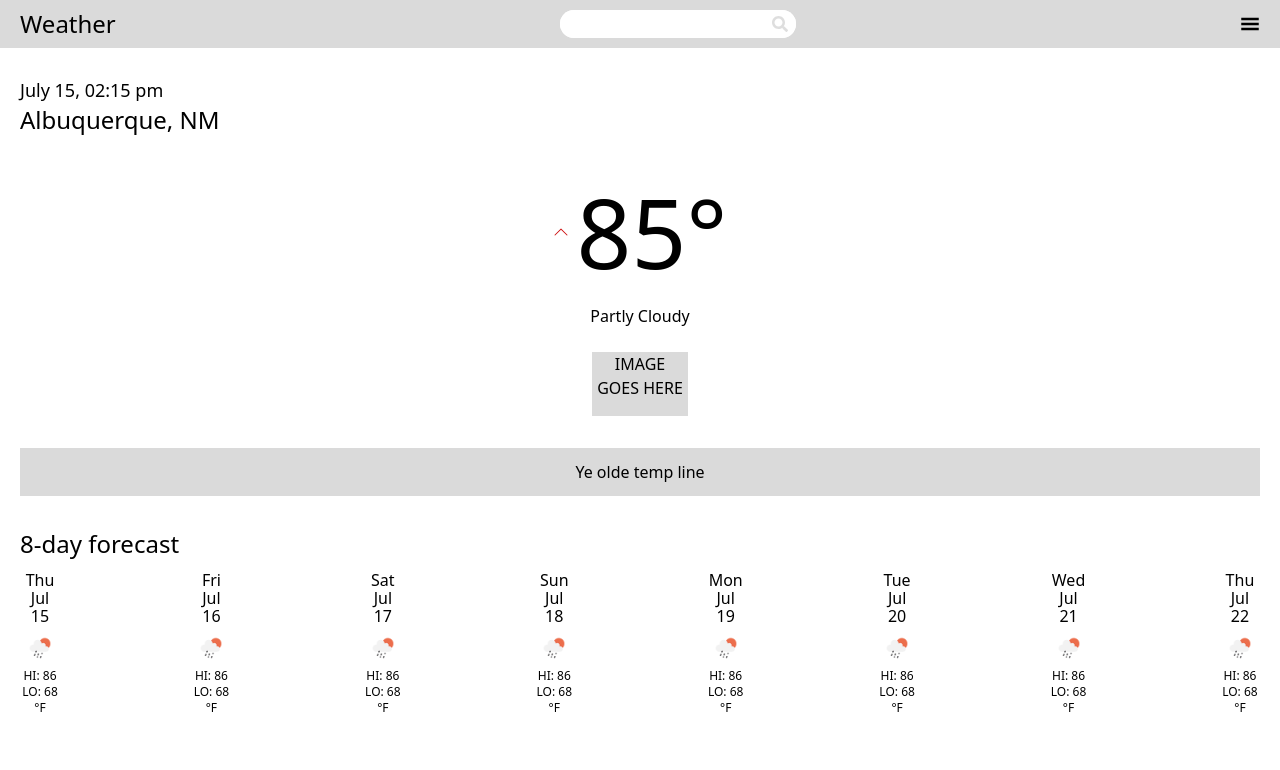
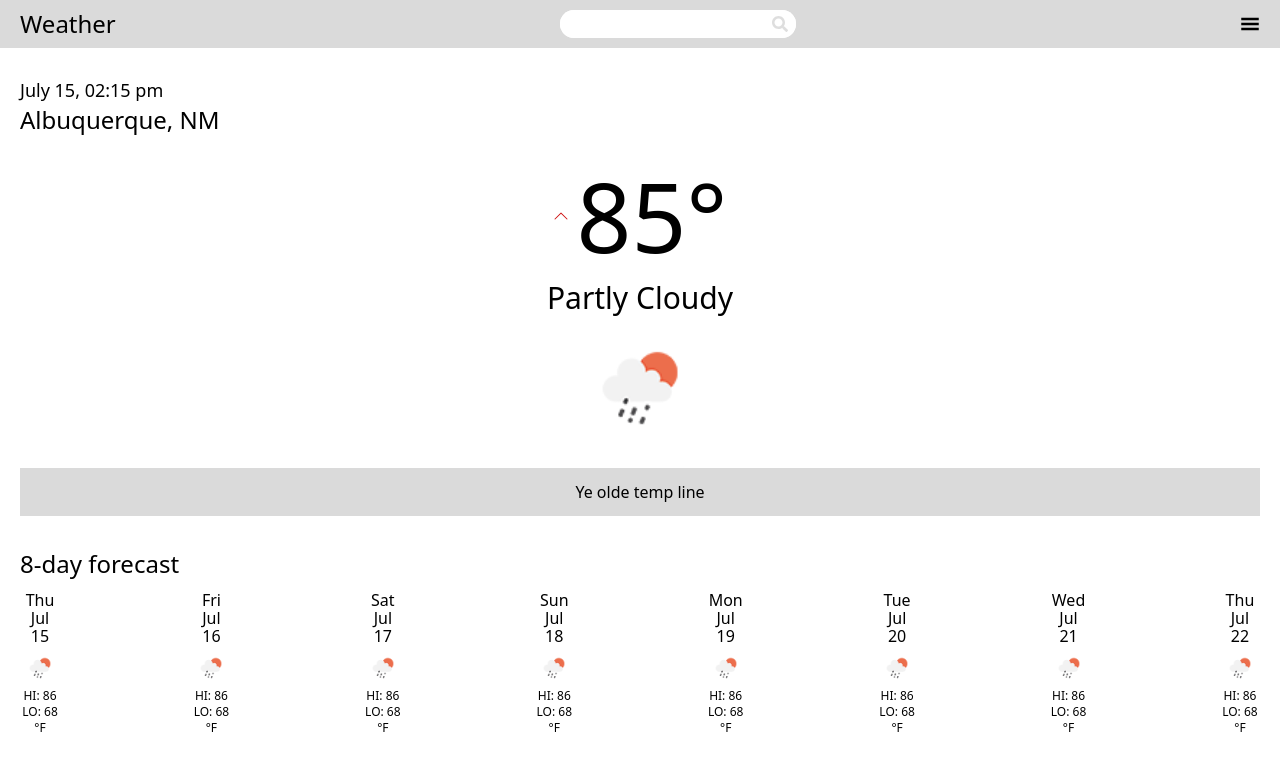
Before and after one commit to imbrikis/weather-app, a React (Create React App) app: page / in a window 1280 px wide. Shown: the top 770 px of the page. Built offline with nearby package versions, Linux system fonts and the light colour scheme.

Commit message:
styling basic layout comps

```diff
--- a/src/components/TempLine.js
+++ b/src/components/TempLine.js
@@ -2,7 +2,7 @@ import React from 'react'
 
 const TempLine = () => {
   return (
-    <div className='bg-lightGrayPrimary h-12 flex justify-center items-center mt-8'>
+    <div className='bg-lightGrayPrimary h-12 flex justify-center items-center mt-2'>
       <h1>Ye olde temp line</h1>
     </div>
   )
--- a/src/components/WeatherInfo.js
+++ b/src/components/WeatherInfo.js
@@ -1,17 +1,16 @@
 import React from 'react'
 import { BsChevronUp } from 'react-icons/bs'
+import rain from '../assets/rain.png'
 
 const WeatherInfo = () => {
   return (
-    <div className='mt-12'>
+    <div className='mt-8'>
       <div className='mx-auto flex justify-center'>
         <BsChevronUp className='inline-block self-center mr-2 fill-red' />
         <span className='text-8xl'>85&#176;</span>
       </div>
-      <p className='text-center mt-6'>Partly Cloudy</p>
-      <div className='mx-auto mt-6 w-24 h-16 bg-lightGrayPrimary text-center'>
-        IMAGE GOES HERE
-      </div>
+      <p className='text-center mt-4 text-3xl'>Partly Cloudy</p>
+      <img src={rain} alt='rain cloud' className='mx-auto w-36 text-center' />
     </div>
   )
 }
```
